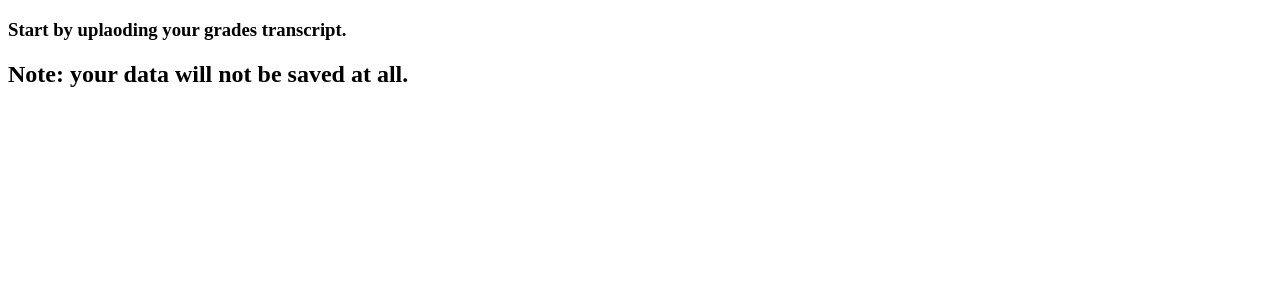
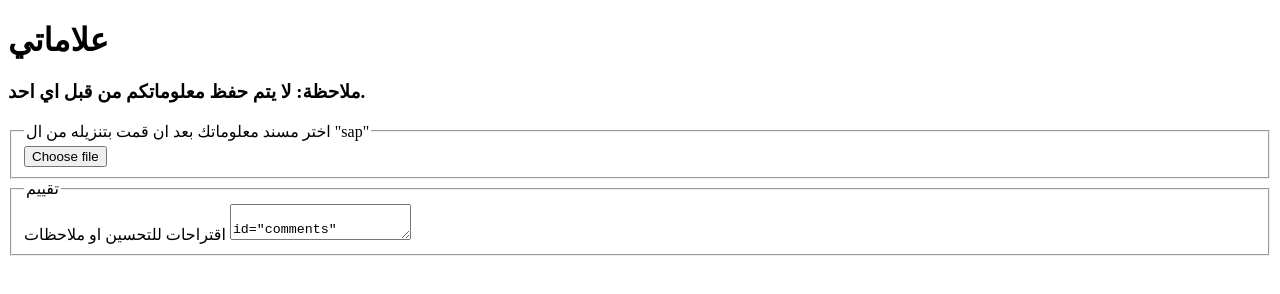
Before and after one commit to yaman1matar/pdf-traverser, a plain HTML site: page index.html in a window 1280 px wide. Drawn offline with Linux system fonts and the light colour scheme.

Commit message:
adding comments

```diff
--- a/index.html
+++ b/index.html
@@ -6,12 +6,30 @@
   </head>
   <body>
     <header>
+        <h1>
+           علاماتي
+        </h1>
         <h3>
-           Start by uplaoding your grades transcript.
+            ملاحظة: لا يتم حفظ معلوماتكم من قبل اي احد.
         </h3>
-        <h2>
-            Note: your data will not be saved at all.
-        </h2>
     </header>
+      <main>
+
+          <fieldset>
+              <legend>اختر مسند معلوماتك بعد ان قمت بتنزيله من ال "sap"</legend>
+              <button type="file">Choose file</button>
+          </fieldset>
+          <fieldset>
+              <legend>تقييم</legend>
+              <label for="performance">اقتراحات للتحسين او ملاحظات</label>
+              <textarea>
+                  id="comments"
+                  name="comments"
+                  cols="50"
+                  rows="5"
+              </textarea>
+          </fieldset>
+            </form>
+      </main>
   </body>
 </html>
```
